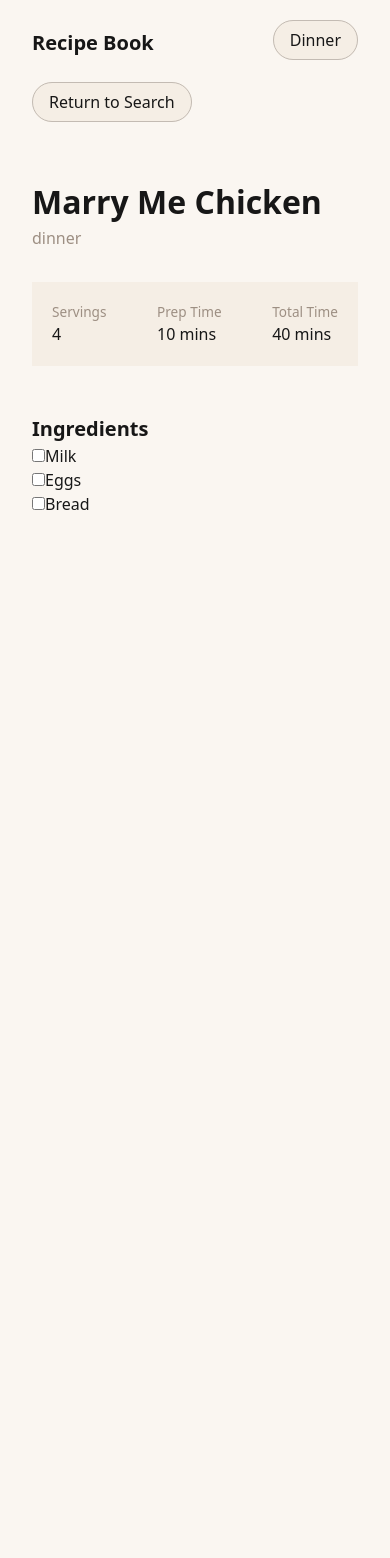
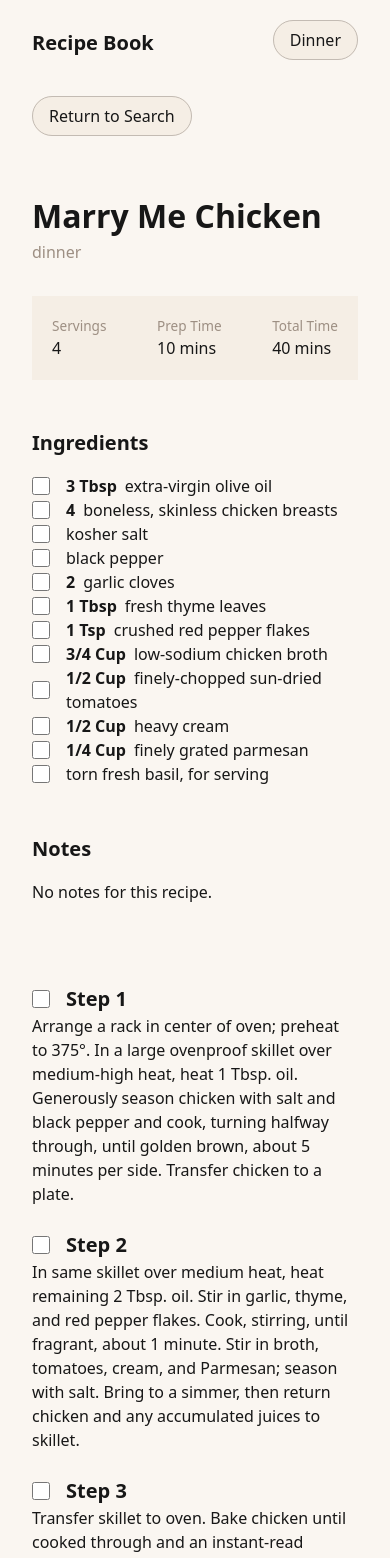
Before and after one commit to bzrymiak/recipes, a Next.js app: page /dinner/marry-me-chicken in a window 390 px wide. Shown: the top 1558 px of the page. Before the commit the page ends 844 px from the top, so only its background shows below. Built offline with nearby package versions, Linux system fonts and the light colour scheme.

Commit message:
recipe page and responsiveness

```diff
--- a/src/app/dinner/marry-me-chicken/page.js
+++ b/src/app/dinner/marry-me-chicken/page.js
@@ -1,44 +1,135 @@
-import React from 'react'
-import TitleCluster from '@/components/titleCluster'
-import Button from '@/components/button'
+import React from "react";
+import TitleCluster from "@/components/titleCluster";
+import Button from "@/components/button";
 
 function page() {
+  const ingredients = [
+    { quantity: "3 tbsp", name: "extra-virgin olive oil" },
+    { quantity: "4", name: "boneless, skinless chicken breasts" },
+    { quantity: " ", name: "kosher salt" },
+    { quantity: " ", name: "black pepper" },
+    { quantity: "2", name: "garlic cloves" },
+    { quantity: "1 tbsp", name: "fresh thyme leaves" },
+    { quantity: "1 tsp", name: "crushed red pepper flakes" },
+    { quantity: "3/4 cup", name: "low-sodium chicken broth" },
+    { quantity: "1/2 cup", name: "finely-chopped sun-dried tomatoes" },
+    { quantity: "1/2 cup", name: "heavy cream" },
+    { quantity: "1/4 cup", name: "finely grated parmesan" },
+    { quantity: " ", name: "torn fresh basil, for serving" },
+  ];
+
+  const notes = ["No notes for this recipe."];
+
+  const steps = [
+    {
+      step: "1",
+      desc: "Arrange a rack in center of oven; preheat to 375°. In a large ovenproof skillet over medium-high heat, heat 1 Tbsp. oil. Generously season chicken with salt and black pepper and cook, turning halfway through, until golden brown, about 5 minutes per side. Transfer chicken to a plate.",
+    },
+    {
+      step: "2",
+      desc: "In same skillet over medium heat, heat remaining 2 Tbsp. oil. Stir in garlic, thyme, and red pepper flakes. Cook, stirring, until fragrant, about 1 minute. Stir in broth, tomatoes, cream, and Parmesan; season with salt. Bring to a simmer, then return chicken and any accumulated juices to skillet.",
+    },
+    {
+      step: "3",
+      desc: "Transfer skillet to oven. Bake chicken until cooked through and an instant-read thermometer inserted into thickest part registers 165°, 10 to 12 minutes.",
+    },
+    {
+      step: "4",
+      desc: "Arrange chicken on a platter. Spoon sauce over. Top with basil.",
+    },
+
+    {
+      step: "5",
+      desc: "Arrange a rack in center of oven; preheat to 375°. In a large ovenproof skillet over medium-high heat, heat 1 Tbsp. oil. Generously season chicken with salt and black pepper and cook, turning halfway through, until golden brown, about 5 minutes per side. Transfer chicken to a plate.",
+    },
+    {
+      step: "6",
+      desc: "Arrange a rack in center of oven; preheat to 375°. In a large ovenproof skillet over medium-high heat, heat 1 Tbsp. oil. Generously season chicken with salt and black pepper and cook, turning halfway through, until golden brown, about 5 minutes per side. Transfer chicken to a plate.",
+    },
+  ];
+
   return (
-    <div className="px">
-       <div className='py mb-8'>
-        <Button title="Return to Search" cta="./"/>
-       </div>
+    <div className="px overflow-hidden">
+      <div className="pt-8 md:pt-12 mb-8">
+        <Button title="Return to Search" cta="./" />
+      </div>
 
-      <div className='grid md:grid-cols-3'>
-        <div className='flex flex-col gap-12'>
-          <TitleCluster title="Marry Me Chicken" meal="dinner" serv="4" prep="10 mins" time="40 mins"/>
+      <div className="py grid md:grid-cols-[max-content_2fr] gap-20">
+        <section className="flex flex-col gap-12 static">
+          <TitleCluster
+            title="Marry Me Chicken"
+            meal="dinner"
+            serv="4"
+            prep="10 mins"
+            time="40 mins"
+          />
 
           <div>
-            <h4>Ingredients</h4>
+            <h4 className="mb-4">Ingredients</h4>
 
-            <ul>
-              <li>
-          <input type="checkbox" id="item1" name="groceries" value="milk"/>
-          <label for="item1">Milk</label>
-      </li>
-      <li>
-          <input type="checkbox" id="item2" name="groceries" value="eggs"/>
-          <label for="item2">Eggs</label>
-      </li>
-      <li>
-          <input type="checkbox" id="item3" name="groceries" value="bread"/>
-          <label for="item3">Bread</label>
-      </li>
-    </ul>
+            {ingredients.map((item, key) => (
+              <ul key={item.name}>
+                <li className="flex flex-row items-center gap-4">
+                  <input
+                    type="checkbox"
+                    id={key}
+                    name={item.name}
+                    value={item.name}
+                    className="min-w-4.5 min-h-4.5 accent-[#7d746e]"
+                  />
+                  <label className="flex flex-row flex-wrap">
+                    {item.quantity !== " " ? (
+                      <p>
+                        {" "}
+                        <span className="font-bold capitalize mr-2">
+                          {item.quantity}
+                        </span>
+                        {item.name}
+                      </p>
+                    ) : (
+                      <p>{item.name}</p>
+                    )}
+                  </label>
+                </li>
+              </ul>
+            ))}
           </div>
-        </div>
 
+          <div>
+            <h4 className="mb-4">Notes</h4>
+            <div className="gap-4">
+              {notes.map((notes) => (
+                <ul>
+                  <li className="gap-10">{notes}</li>
+                </ul>
+              ))}
+            </div>
+          </div>
+        </section>
 
+        <section className="md:mt-25 flex flex-col gap-6 max-w-140 overflow-scroll">
+          {steps.map((item, key) => (
+            <div key={item.step}>
+              <ul>
+                <li className="flex flex-row items-center gap-4">
+                  <input
+                    type="checkbox"
+                    id={key}
+                    name={item.name}
+                    value={item.name}
+                    className="min-w-4.5 min-h-4.5 accent-[#7d746e]"
+                  />
+                  <h4>Step {item.step}</h4>
+                </li>
+              </ul>
+
+              <p>{item.desc}</p>
+            </div>
+          ))}
+        </section>
       </div>
-
-
     </div>
-  )
+  );
 }
 
-export default page
+export default page;
--- a/src/app/globals.css
+++ b/src/app/globals.css
@@ -1,11 +1,11 @@
 @import "tailwindcss";
 
 :root {
-  --background: #FAF6F1;
+  --background: #faf6f1;
   --foreground: #171717;
   --grey: #c3bbb3;
-  --hover: #E1DAD1;
-  --beige: #F5EEE5;
+  --hover: #e1dad1;
+  --beige: #f5eee5;
   --brown: #9d8f83;
 }
 
@@ -22,7 +22,7 @@
 
 @media (prefers-color-scheme: dark) {
   :root {
-    --background: #FAF6F1;
+    --background: #faf6f1;
     --foreground: #171717;
   }
 }
@@ -53,7 +53,8 @@ body {
   color: var(--brown);
 }
 
-h1, h2 {
+h1,
+h2 {
   font-size: 2.5rem;
   font-weight: bold;
   letter-spacing: -0.5;
@@ -96,6 +97,16 @@ a:hover img {
   transform: scale(1.1);
 }
 
+header {
+  background-color: var(--background);
+  position: fixed;
+  top: 0;
+  z-index: 1;
+
+  width: 100%;
+  justify-content: space-between;
+  overflow: visible;
+}
 
 @media (width >= 48rem) {
   .px {
--- a/src/components/navbar.js
+++ b/src/components/navbar.js
@@ -1,17 +1,20 @@
-import React from 'react'
+import React from "react";
 import Button from "@/components/button.js";
 
 function navbar() {
   return (
-    <div className="px pt-7 flex flex-row justify-between align-baseline">
+    // <div className="px pt-7 flex flex-row justify-between align-baseline mb-16">
+    <div className="pb-18">
+      <header className="px pt-7 pb-4 flex flex-row justify-between align-baseline">
         <a href="/">
-            <h1 className="nav-text hover:text-brown">Recipe Book</h1>
+          <h1 className="nav-text hover:text-brown fixed">Recipe Book</h1>
         </a>
         <div>
-            <Button title={"Dinner"} cta={"/dinner"}/>
+          <Button title={"Dinner"} cta={"/dinner"} />
         </div>
+      </header>
     </div>
-  )
+  );
 }
 
-export default navbar
+export default navbar;
--- a/src/components/titleCluster.js
+++ b/src/components/titleCluster.js
@@ -8,7 +8,7 @@ function titleCluster({ title, meal, serv, prep, time}) {
             <h4 className='text-brown caption'>{meal ?? "misc. category"}</h4>
         </div>
 
-        <div className="bg-myBeige p-5 gap-3 flex flex-wrap flex-row justify-between">
+        <div className="bg-myBeige p-5 gap-3 flex flex-wrap flex-row justify-between max-w-90">
             <div>
                 <h5 className='text-brown'>Servings</h5>
                 <p>{serv ?? "?"}</p>
```
Also changed, not shown: src/components/recipeCard.js (+14 -9 lines).
